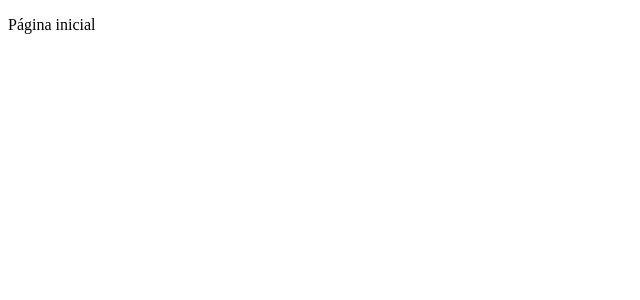
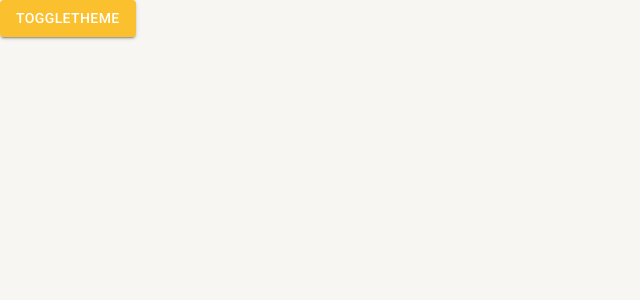
Before and after one commit to wesClyton/react-crud-and-auth, a React (Create React App) app: page /pagina-inicial in a window 1280 px wide. Shown: the top 300 px of the page, without its empty margins (0-640 px from the left). Built offline with nearby package versions, Linux system fonts and the light colour scheme.

Commit message:
feature/add tema escuro e troca de tema

```diff
--- a/public/index.html
+++ b/public/index.html
@@ -16,7 +16,7 @@
 
 </head>
 
-<body>
+<body style="margin: 0;">
   <noscript>You need to enable JavaScript to run this app.</noscript>
   <div id="root"></div>
 </body>
--- a/src/routes/index.tsx
+++ b/src/routes/index.tsx
@@ -1,9 +1,13 @@
+import Button from "@mui/material/Button";
 import { Routes, Route, Navigate } from "react-router-dom";
+import { useAppThemeContext } from "../shared/contexts";
 
 export const AppRoutes = () => {
+  const { toggleTheme } = useAppThemeContext();
+
   return (
     <Routes>
-      <Route path="/pagina-inicial" element={<p>Página inicial</p>} />
+      <Route path="/pagina-inicial" element={<Button variant="contained" color="primary" onClick={toggleTheme}>ToggleTheme</Button>} />
 
       <Route path="*" element={<Navigate to="/pagina-inicial"></Navigate>} />
     </Routes>
--- /dev/null
+++ b/src/shared/contexts/ThemeContext.tsx
@@ -0,0 +1,41 @@
+import { createContext, useCallback, useContext, useMemo, useState } from "react";
+import { DarkTheme, LightTheme } from "./../themes";
+import { Box, ThemeProvider } from "@mui/material";
+
+interface IThemeContextData {
+  themeName: 'light' | 'dark';
+  toggleTheme: () => void;
+}
+
+interface  IAppThemeProviderProps {
+  children: React.ReactNode;
+}
+
+const ThemeContext = createContext({} as IThemeContextData);
+
+export const useAppThemeContext = () => {
+  return useContext(ThemeContext);
+}
+
+export const AppThemeProvider: React.FC<IAppThemeProviderProps> = ({ children }) => {
+
+  const [themeName, setThemeName] = useState<'light' | 'dark'>('light');
+  const toggleTheme = useCallback(()=> {
+    setThemeName(oldThemeName => oldThemeName === 'light' ? 'dark' : 'light');
+  }, []);
+
+  const theme = useMemo(() => {
+    if(themeName === 'light') return LightTheme;
+    return DarkTheme;
+  }, [themeName]);
+
+  return (
+    <ThemeContext.Provider value={{ themeName, toggleTheme}}>
+      <ThemeProvider theme={theme}>
+        <Box width="100vw" height="100vh" bgcolor={theme.palette.background.default}>
+          { children }
+        </Box>
+      </ThemeProvider>
+    </ThemeContext.Provider>
+  )
+}
--- a/src/shared/contexts/index.ts
+++ b/src/shared/contexts/index.ts
@@ -1 +1 @@
-export {};
+export * from './ThemeContext';
--- /dev/null
+++ b/src/shared/themes/Dark.ts
@@ -0,0 +1,23 @@
+import { createTheme } from "@mui/material";
+import { cyan, yellow } from "@mui/material/colors";
+
+export const DarkTheme = createTheme({
+  palette: {
+    primary: {
+      main: yellow[700],
+      dark: yellow[800],
+      light: yellow[500],
+      contrastText: '#fff',
+    },
+    secondary: {
+      main: cyan[500],
+      dark: cyan[400],
+      light: cyan[300],
+      contrastText: '#fff',
+    },
+    background: {
+      default: '#303134',
+      paper: '#202124',
+    }
+  }
+});
--- a/src/shared/themes/index.ts
+++ b/src/shared/themes/index.ts
@@ -1 +1,2 @@
 export * from './Light';
+export * from './Dark';
```
Also changed, not shown: src/App.tsx (+3 -4 lines).
